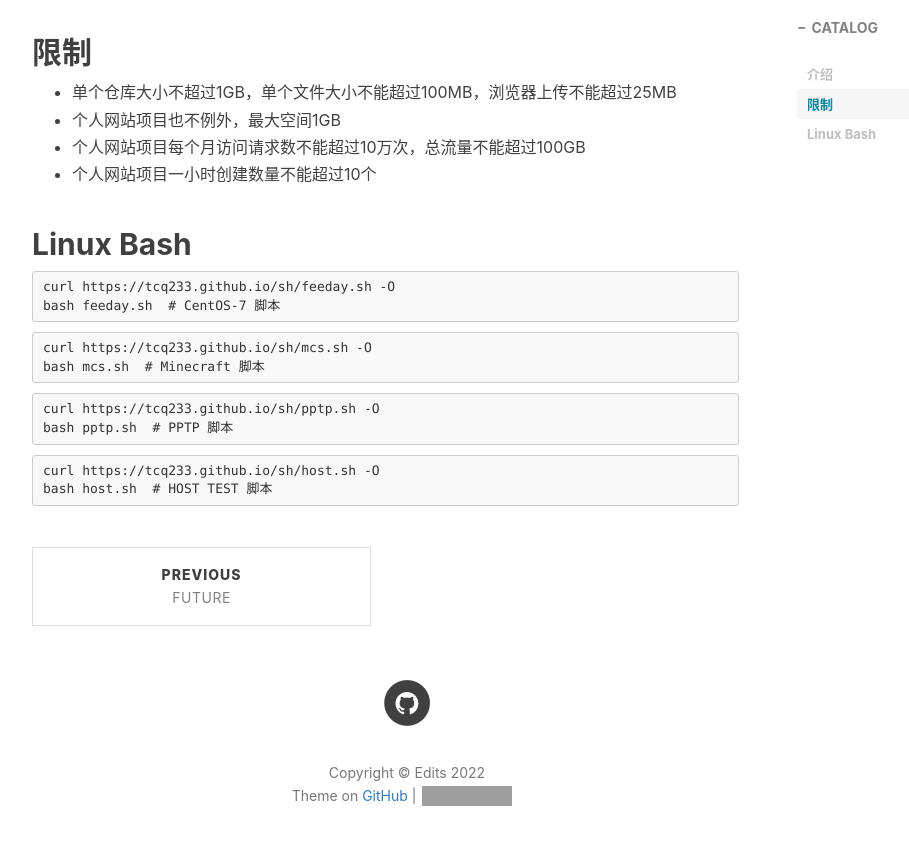
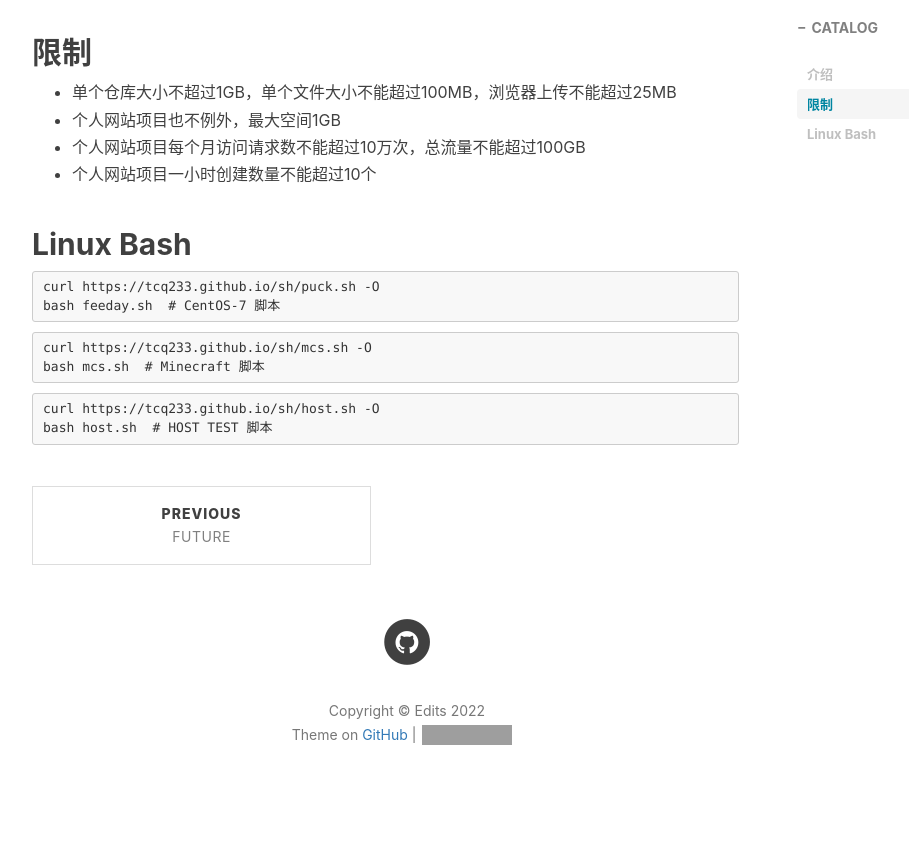
Before and after one commit to tcq233/tcq233.github.io, a Jekyll site: the page built from _posts/2022-04-22-puck.md, in a window 1280 px wide and 900 px high, scrolled down 699 px. Shown: the top 845 px of the window, without its empty margins (233-1142 px from the left). Built offline with Jekyll 4.4.1, drawn with Linux system fonts in a browser that asks for light colours; nearby versions of some CDN libraries; comment, search, counter and statistics services are not loaded; grey boxes are pictures that could not be loaded.

Commit message:
Update 2022-04-22-puck.md

````diff
--- a/_posts/2022-04-22-puck.md
+++ b/_posts/2022-04-22-puck.md
@@ -25,7 +25,7 @@ tags:
 ## Linux Bash
 
 ```
-curl https://tcq233.github.io/sh/feeday.sh -O
+curl https://tcq233.github.io/sh/puck.sh -O
 bash feeday.sh  # CentOS-7 脚本
 ```
 
@@ -35,11 +35,6 @@ bash mcs.sh  # Minecraft 脚本
 ```
 
 ```
-curl https://tcq233.github.io/sh/pptp.sh -O
-bash pptp.sh  # PPTP 脚本
-```
-
-```
 curl https://tcq233.github.io/sh/host.sh -O
 bash host.sh  # HOST TEST 脚本
 ```
````
